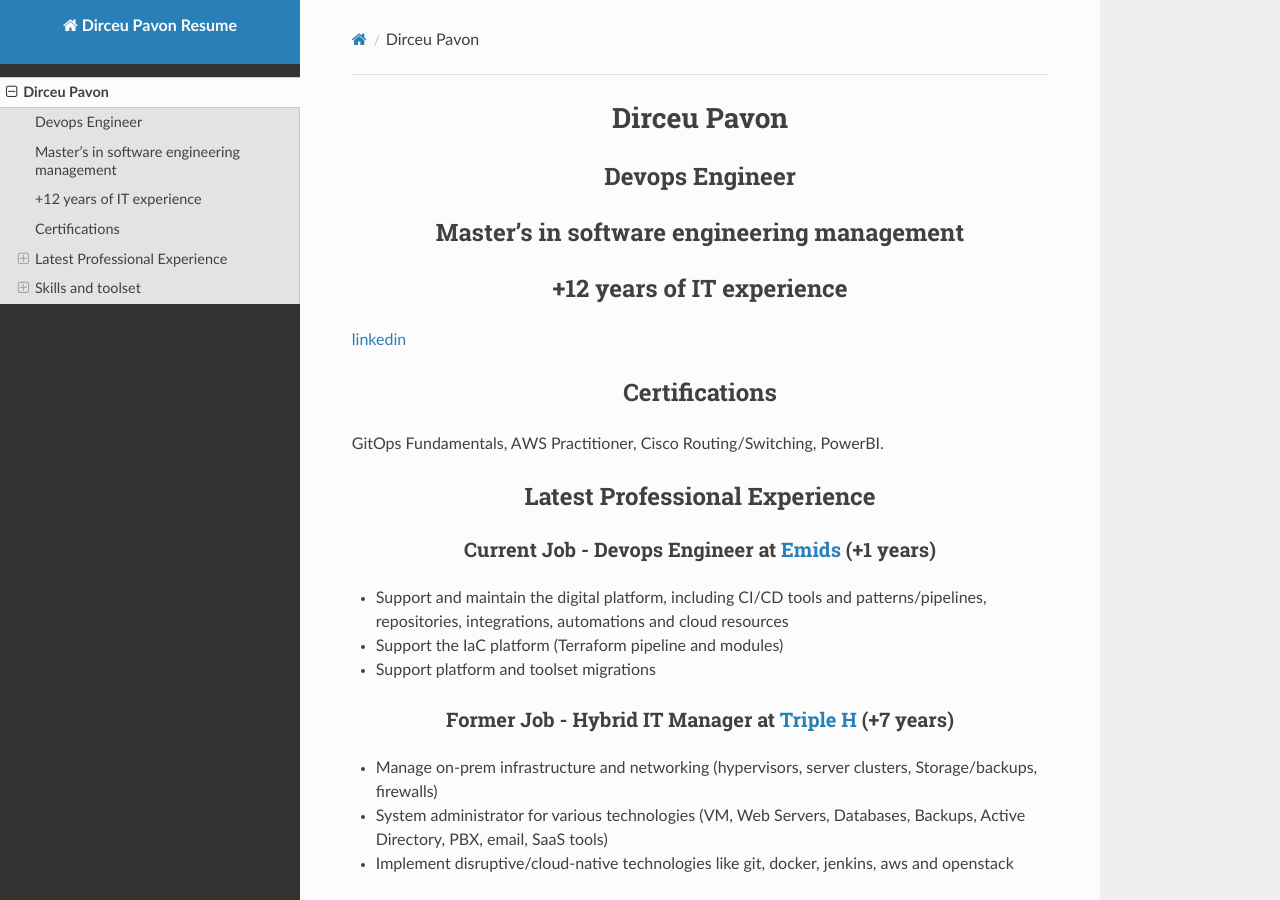
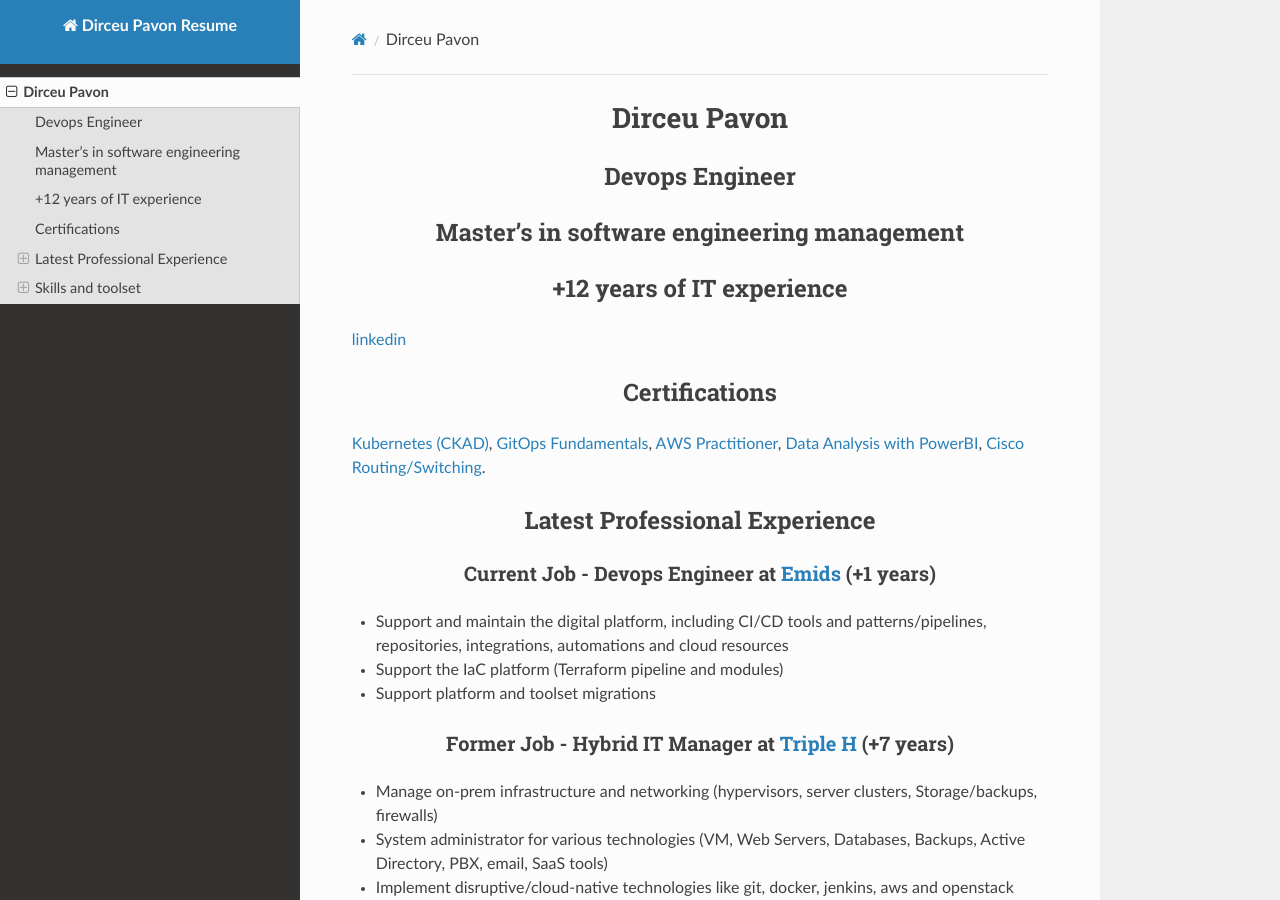
Before and after one commit to dirceubb/resume, an MkDocs documentation site: the page built from resume/index.md, in a window 1280 px wide and 900 px high. Built offline with MkDocs 1.6.1, drawn with Linux system fonts in a browser that asks for light colours; nearby versions of some CDN libraries.

Commit message:
Update index.md

```diff
--- a/resume/index.md
+++ b/resume/index.md
@@ -4,7 +4,7 @@
 ## <center> +12 years of IT experience </center>
 [linkedin](https://www.linkedin.com/in/dirceu-pav%C3%B3n-2779aa8a)
 ## <center> Certifications </center>
-GitOps Fundamentals, AWS Practitioner, Cisco Routing/Switching, PowerBI.
+[Kubernetes (CKAD)](https://www.credly.com/badges/e1269fba-3c0d-432f-9871-be5019470847/public_url), [GitOps Fundamentals](https://drive.google.com/file/d/19-gZ34ZR9-XonpMeCxFci_kgUvfVthME/view?usp=sharing), [AWS Practitioner](https://www.credly.com/badges/8e8d535b-779b-4fa1-be89-21ee64e1fc7d/public_url), [Data Analysis with PowerBI](https://www.credly.com/badges/d23e1911-c28d-45da-a60e-6856fe31024b/public_url), [Cisco Routing/Switching](https://cp.certmetrics.com/cisco/en/public/verify/credential/406084172514COYI).
 ## <center> Latest Professional Experience </center>
 ### <center> Current Job - Devops Engineer at [Emids](https://www.linkedin.com/company/emids) (+1 years) </center>
 - Support and maintain the digital platform, including CI/CD tools and
```
